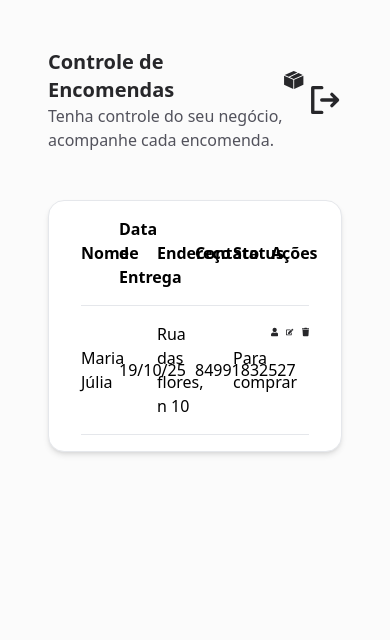
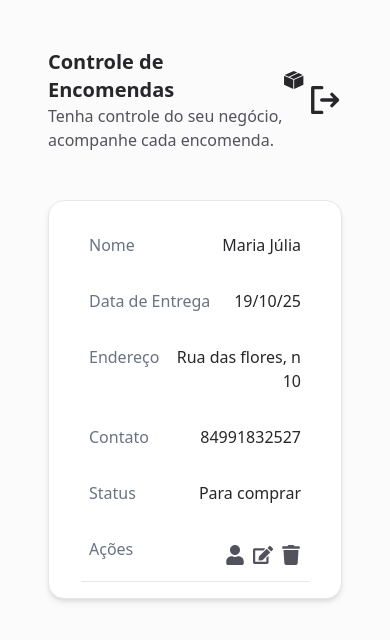
Before and after one commit to MariaJuliaAS/controleEncomendas, a React (Vite) app in the folder frontend/: page / in a window 390 px wide. Shown: the top 640 px of the page. Built offline with nearby package versions, Linux system fonts and the light colour scheme.

Commit message:
Responsividade da tabela

```diff
--- a/frontend/src/pages/home/index.tsx
+++ b/frontend/src/pages/home/index.tsx
@@ -23,34 +23,47 @@ export function Home() {
                     </button>
                 </header>
 
-                <section className="bg-white w-full rounded-2xl border border-gray-200 shadow-md py-4 px-8 flex items-center justify-center max-h-130">
-                    <table className="w-full border-collapse table-fixed">
-                        <thead className="text-left">
-                            <tr className="border-b border-gray-200">
-                                <th className="pb-4">Nome</th>
-                                <th className="pb-4">Data de Entrega</th>
-                                <th className="pb-4">Endereço</th>
-                                <th className="pb-4">Contato</th>
-                                <th className="pb-4">Status</th>
-                                <th className="pb-4">Ações</th>
+                <section className="bg-white w-full rounded-2xl border border-gray-200 shadow-md px-8 py-4 flex max-h-9/12 overflow-y-auto">
+                    <table className="w-full border-collapse table-fixed block lg:table">
+                        <thead className="hidden lg:table-header-group text-left">
+                            <tr className="text-center border-b border-gray-200">
+                                <th className="pb-4 text-gray-500">Nome</th>
+                                <th className="pb-4 text-gray-500">Data de Entrega</th>
+                                <th className="pb-4 text-gray-500">Endereço</th>
+                                <th className="pb-4 text-gray-500">Contato</th>
+                                <th className="pb-4 text-gray-500">Status</th>
+                                <th className="pb-4 text-gray-500">Ações</th>
                             </tr>
                         </thead>
-                        <tbody id="tbody" className="text-left">
-                            <tr className="border-b border-gray-200 odd:bg-white even:bg-gray-100/30 transition-all hover:odd:bg-gray-100/10 hover:even:bg-gray-100/50">
-                                <td className="py-4">Maria Júlia</td>
-                                <td className="py-4">19/10/25</td>
-                                <td className="py-4">Rua das flores, n 10</td>
-                                <td className="py-4">84991832527</td>
-                                <td className="py-4">Para comprar</td>
-                                <td className="py-4 flex gap-2">
-                                    <FaUser size={20} className="text-zinc-800 cursor-pointer transition-all hover:scale-120" />
-                                    <FaEdit size={20} className="text-zinc-800 cursor-pointer transition-all hover:scale-120" />
-                                    <FaTrash size={20} className="text-zinc-800 cursor-pointer transition-all hover:scale-120" />
+                        <tbody className="text-left block lg:table-row-group">
+                            <tr className="border-b border-gray-200 odd:bg-white even:bg-gray-100/30 transition-all hover:odd:bg-gray-100/10 hover:even:bg-gray-100/50 block lg:table-row">
+                                <td data-label="Nome" className="text-zinc-800 py-4 px-2 block lg:table-cell lg:px-0 before:content-[attr(data-label)] before:font-medium before:text-gray-500 before:block lg:before:hidden before:float-left lg:text-center text-right">
+                                    Maria Júlia
+                                </td>
+                                <td data-label="Data de Entrega" className="text-zinc-800 py-4 px-2 block lg:table-cell lg:px-0 before:content-[attr(data-label)] before:font-medium before:text-gray-500 before:block lg:before:hidden before:float-left lg:text-center text-right">
+                                    19/10/25
+                                </td>
+                                <td data-label="Endereço" className="text-zinc-800 py-4 px-2 block lg:table-cell lg:px-0 before:content-[attr(data-label)] before:font-medium before:text-gray-500 before:block lg:before:hidden before:float-left lg:text-center text-right">
+                                    Rua das flores, n 10
+                                </td>
+                                <td data-label="Contato" className="text-zinc-800 py-4 px-2 block lg:table-cell lg:px-0 before:content-[attr(data-label)] before:font-medium before:text-gray-500 before:block lg:before:hidden before:float-left lg:text-center text-right">
+                                    84991832527
+                                </td>
+                                <td data-label="Status" className="text-zinc-800 py-4 px-2 block lg:table-cell lg:px-0 before:content-[attr(data-label)] before:font-medium before:text-gray-500 before:block lg:before:hidden before:float-left lg:text-center text-right">
+                                    Para comprar
+                                </td>
+                                <td data-label="Ações" className="py-4 px-2 block lg:table-cell lg:px-0 before:content-[attr(data-label)] before:font-medium before:text-gray-500 before:block lg:before:hidden before:float-left lg:text-center text-right">
+                                    <div className="flex gap-2 mt-2 lg:justify-center justify-end">
+                                        <FaUser size={20} className="text-zinc-600 cursor-pointer transition-all hover:scale-120" />
+                                        <FaEdit size={20} className="text-zinc-600 cursor-pointer transition-all hover:scale-120" />
+                                        <FaTrash size={20} className="text-zinc-600 cursor-pointer transition-all hover:scale-120" />
+                                    </div>
                                 </td>
                             </tr>
                         </tbody>
                     </table>
                 </section>
+
             </main>
         </div>
     )
```
Also changed, not shown: frontend/src/table.module.css (deleted).
